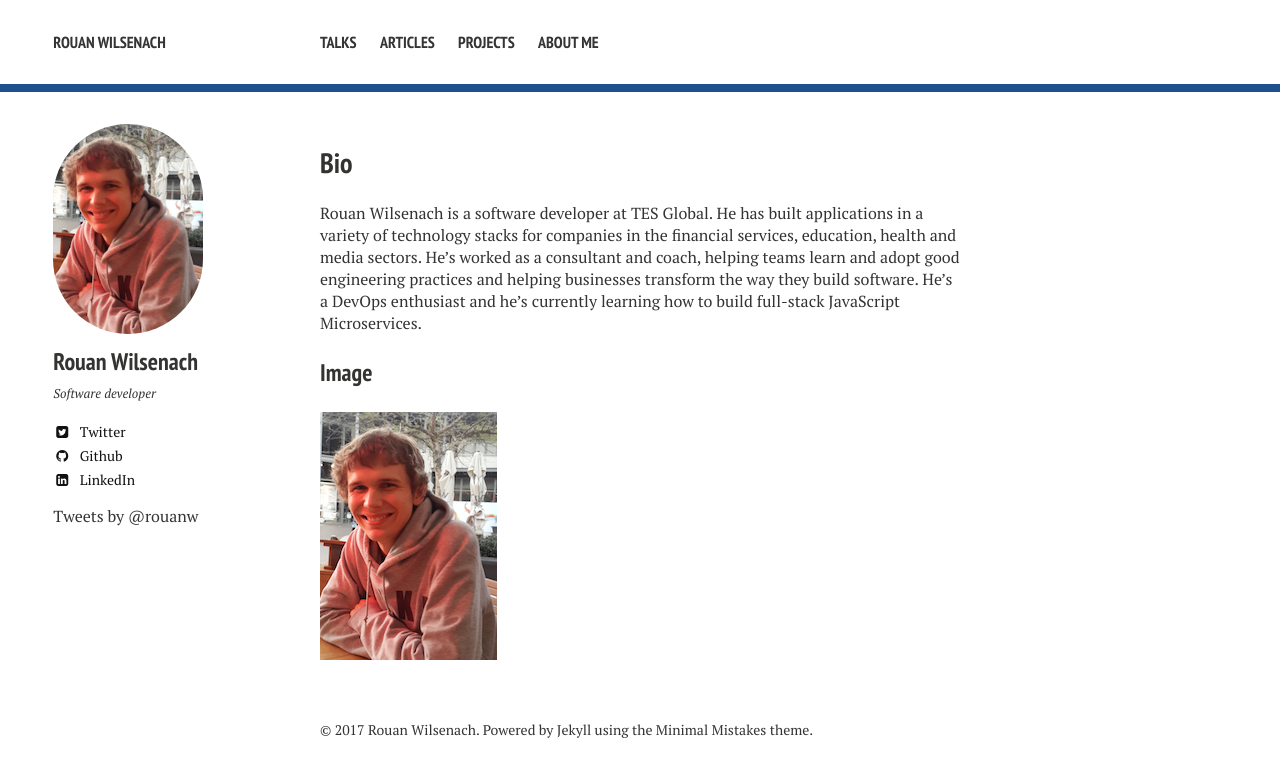
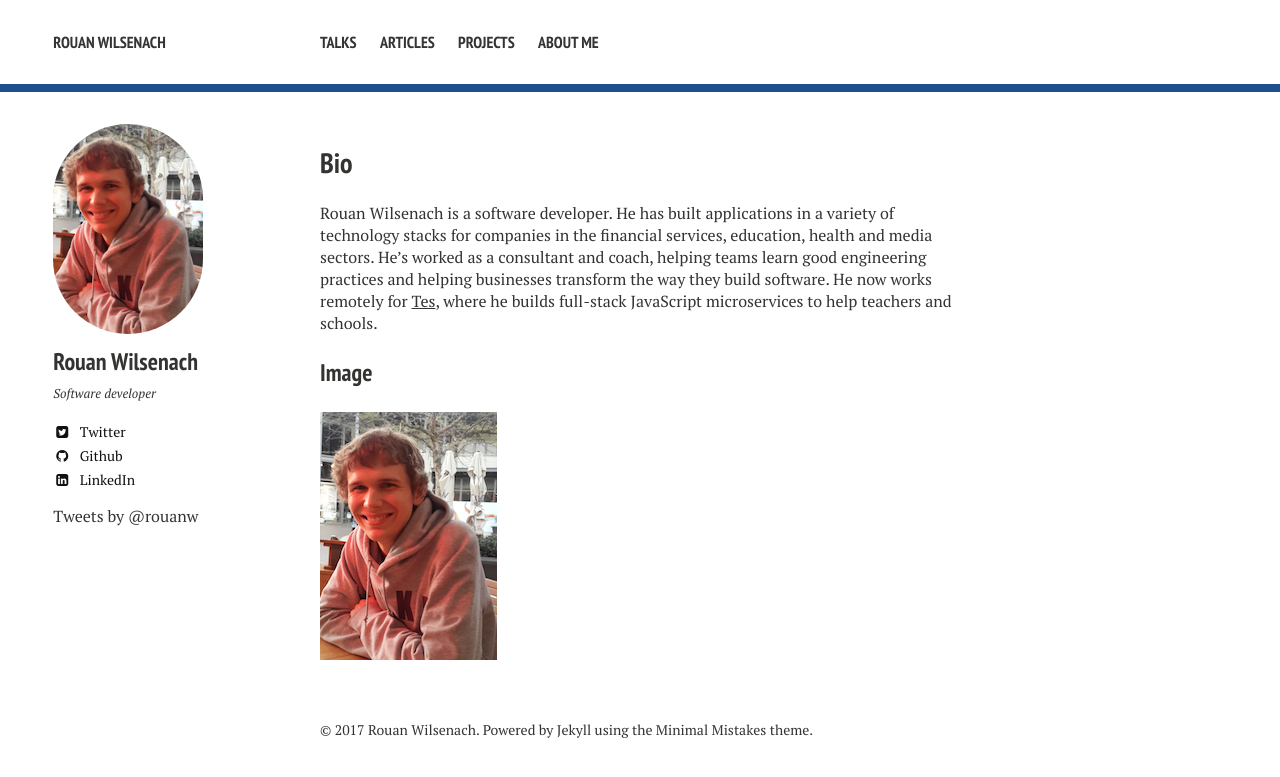
Before and after one commit to rouanw/rouanw.github.io, a Jekyll site: the page built from bio/index.md, in a window 1280 px wide. Shown: the top 777 px of the page. Built offline with Jekyll 4.4.1, drawn with Linux system fonts in a browser that asks for light colours; nearby versions of some CDN libraries; some web fonts are replaced; comment, search, counter and statistics services are not loaded.

Commit message:
update bio

```diff
--- a/bio/index.md
+++ b/bio/index.md
@@ -7,7 +7,7 @@ share: false
 
 <h2>Bio</h2>
 
-Rouan Wilsenach is a software developer at TES Global. He has built applications in a variety of technology stacks for companies in the financial services, education, health and media sectors. He's worked as a consultant and coach, helping teams learn and adopt good engineering practices and helping businesses transform the way they build software. He's a DevOps enthusiast and he's currently learning how to build full-stack JavaScript Microservices.
+Rouan Wilsenach is a software developer. He has built applications in a variety of technology stacks for companies in the financial services, education, health and media sectors. He’s worked as a consultant and coach, helping teams learn good engineering practices and helping businesses transform the way they build software. He now works remotely for [Tes](http://engineering.tes.com/), where he builds full-stack JavaScript microservices to help teachers and schools.
 
 ### Image
 
```
